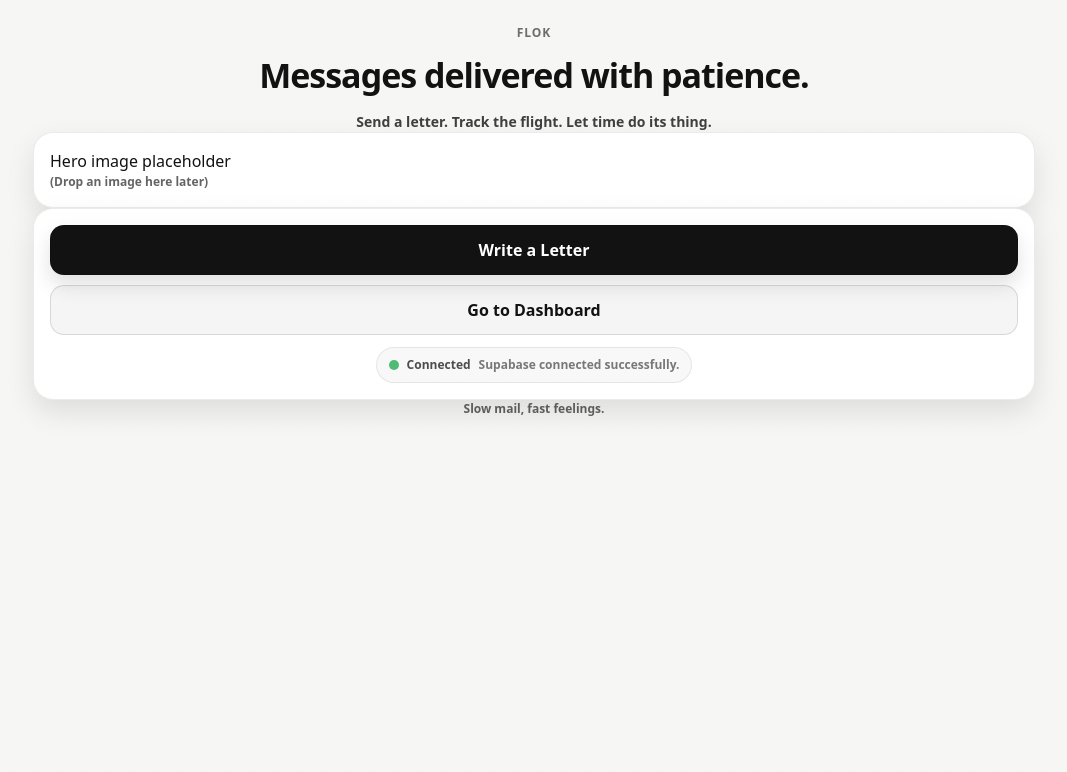
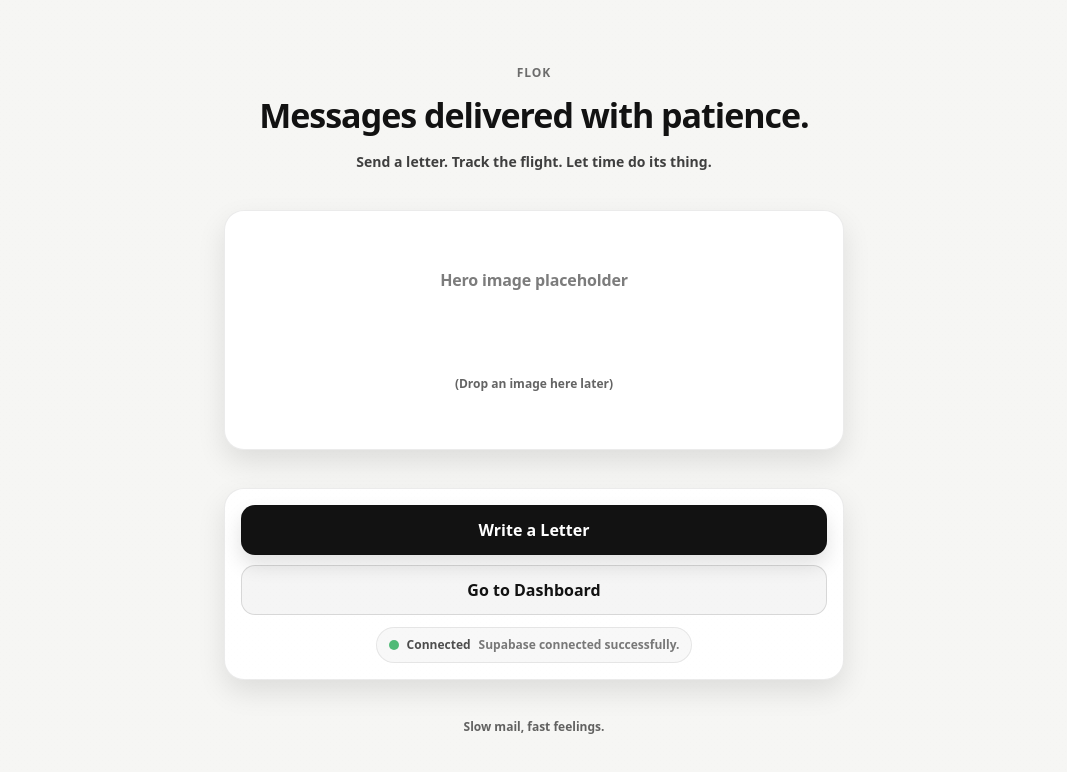
Before and after one commit to Tr33horn/carrier-pigeon-alpha, a Next.js app: page / in a window 1280 px wide. Shown: the top 772 px of the page, without its empty margins (106-1173 px from the left). Built offline with nearby package versions, Linux system fonts and the light colour scheme; no server answers; the database is empty.

Commit message:
Update globals.css

```diff
--- a/app/globals.css
+++ b/app/globals.css
@@ -76,6 +76,51 @@ body {
 }
 @media (max-width: 860px) {
   .twoCol { grid-template-columns: 1fr; }
+}
+
+
+/* -------------------------------------------------
+   Home page (center aligned)
+------------------------------------------------- */
+.homeCenter{
+  min-height: calc(100vh - 48px);
+  display: grid;
+  place-items: center;
+  gap: 14px;
+  padding: 28px 0;
+}
+
+.homeCenter > *{
+  width: 100%;
+  max-width: 620px;
+}
+
+/* Hero placeholder */
+.homeHero{
+  height: 240px;
+  border-radius: 24px;
+  padding: 0; /* just a frame */
+  overflow: hidden;
+  background:
+    linear-gradient(135deg, var(--alp-blue-30), rgba(255,255,255,0) 58%),
+    linear-gradient(0deg, rgba(0,0,0,0.03), rgba(0,0,0,0));
+  position: relative;
+}
+
+.homeHeroInner{
+  position: absolute;
+  inset: 0;
+  display: grid;
+  place-items: center;
+  text-align: center;
+  gap: 6px;
+  padding: 18px;
+}
+
+.homeHeroTitle{
+  font-weight: 900;
+  letter-spacing: -0.01em;
+  opacity: 0.55;
 }
 
 /* -------------------------------------------------
```
